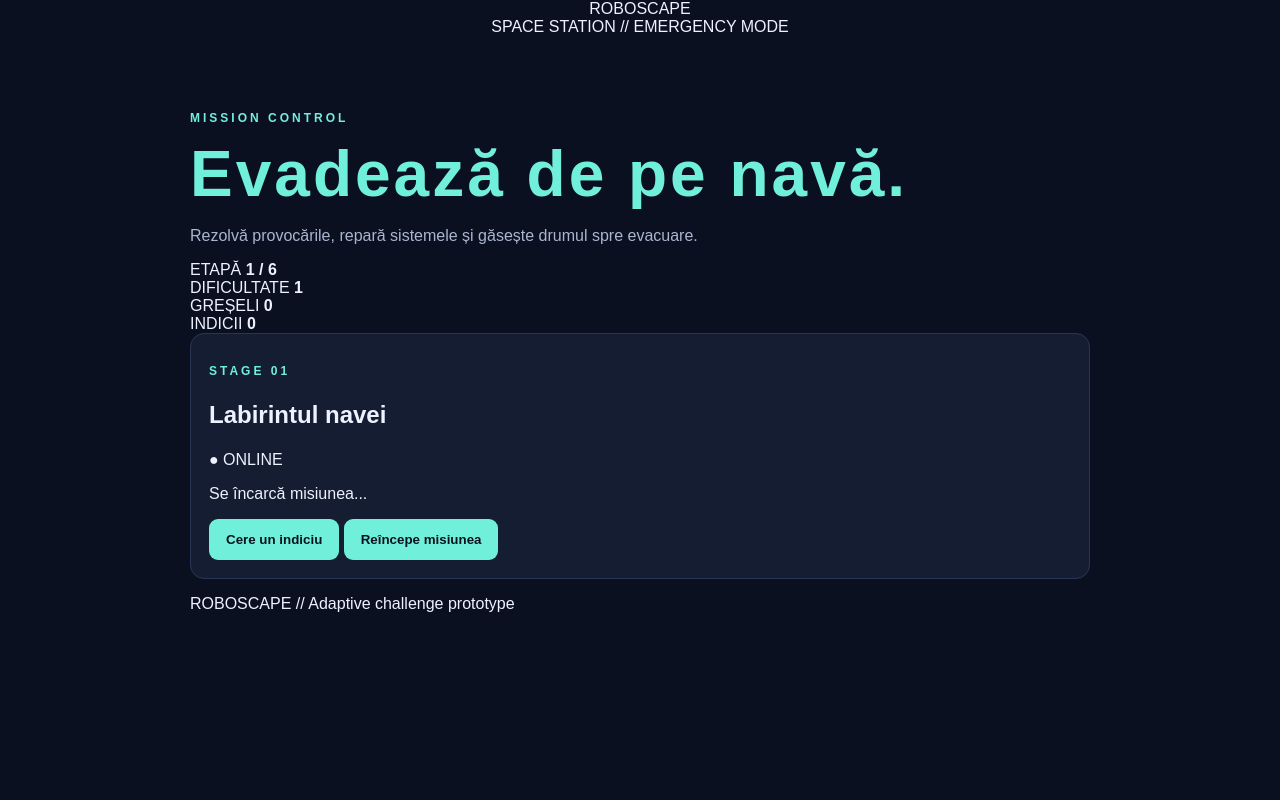
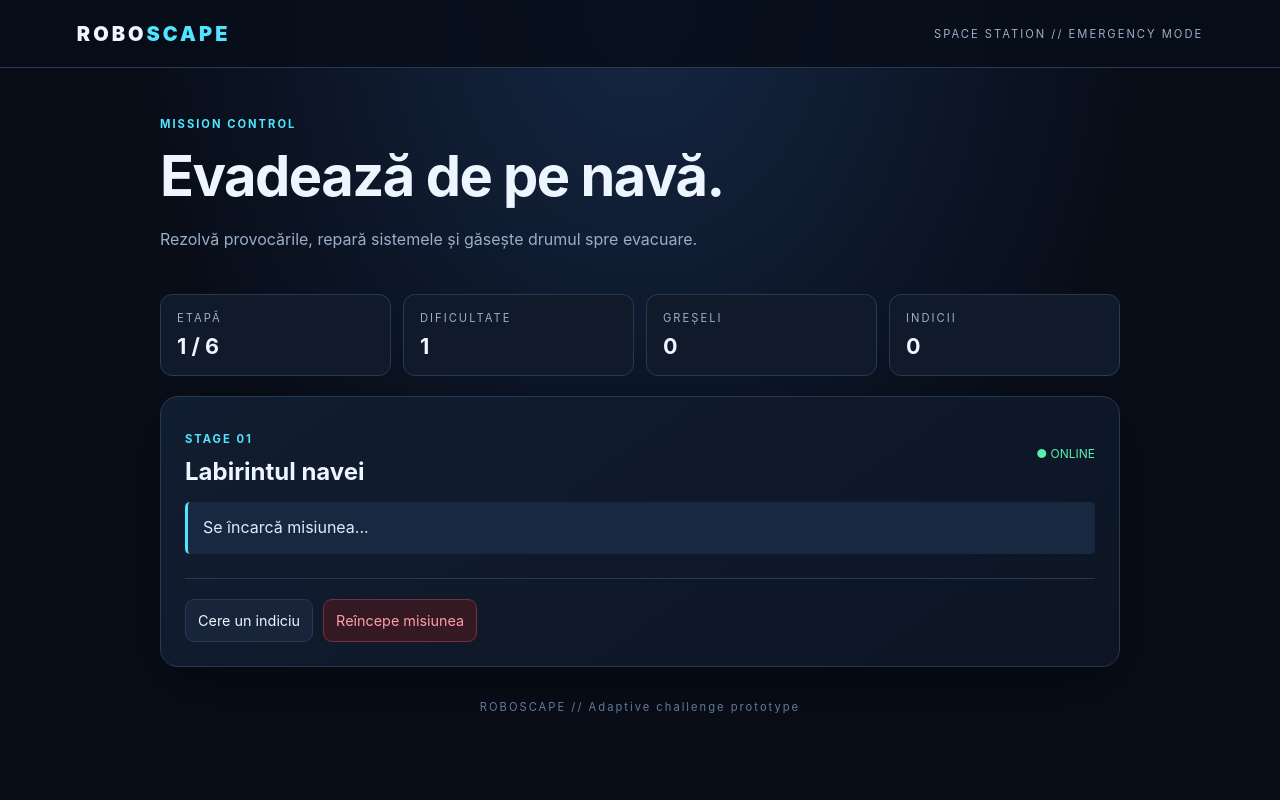
Before and after one commit to maria-patrascu6/RoboscapeM, a Flask app: page / in a window 1280 px wide. Run offline with Flask 3, Linux system fonts and the light colour scheme.

Commit message:
Enhance styling with CSS variables and updates
Added CSS variables for theming and improved styles for various elements.

```diff
--- a/static/style.css
+++ b/static/style.css
@@ -1,3 +1,16 @@
+
+:root {
+    --bg: #080d18;
+    --panel: #101a2b;
+    --panel-light: #17243a;
+    --border: #263955;
+    --text: #edf5ff;
+    --muted: #9baec8;
+    --cyan: #51e5ff;
+    --purple: #a78bfa;
+    --red: #ff647c;
+    --green: #5af0b0;
+}
 
 * {
     box-sizing: border-box;
@@ -6,192 +19,416 @@
 body {
     margin: 0;
     min-height: 100vh;
-    background: #0b1020;
-    color: #eef2ff;
-    font-family: Arial, sans-serif;
+    background:
+        radial-gradient(ellipse at 50% 0%, #152744 0%, transparent 55%),
+        var(--bg);
+    color: var(--text);
+    font-family: Inter, "Segoe UI", Arial, sans-serif;
+}
+
+button, input {
+    font: inherit;
+}
+
+button {
+    cursor: pointer;
+}
+
+button:focus-visible, input:focus-visible {
+    outline: 2px solid var(--cyan);
+    outline-offset: 3px;
+}
+
+.topbar {
+    min-height: 68px;
+    display: flex;
+    align-items: center;
+    justify-content: space-between;
+    padding: 0 6%;
+    border-bottom: 1px solid var(--border);
+    background: #080d18d9;
+}
+
+.brand {
+    font-weight: 900;
+    font-size: 1.25rem;
+    letter-spacing: 3px;
+}
+
+.brand span {
+    color: var(--cyan);
+}
+
+.top-label, .eyebrow, .stat span {
+    color: var(--muted);
+    font-size: 0.7rem;
+    letter-spacing: 2px;
 }
 
 .container {
-    width: min(900px, 92%);
+    width: min(960px, 92%);
     margin: 0 auto;
-    padding: 35px 0;
 }
 
-header {
-    text-align: center;
-    margin-bottom: 28px;
+.intro {
+    padding: 38px 0 24px;
+}
+
+.eyebrow {
+    color: var(--cyan);
+    font-weight: 700;
 }
 
 h1 {
-    margin: 8px 0;
-    font-size: clamp(2.5rem, 7vw, 4rem);
-    letter-spacing: 3px;
-    color: #70f0db;
-}
-
-h2 {
-    line-height: 1.4;
+    margin: 10px 0;
+    font-size: clamp(2rem, 5vw, 3.5rem);
+    letter-spacing: -1.5px;
 }
 
 .subtitle {
-    color: #aab5d0;
+    color: var(--muted);
+    line-height: 1.7;
 }
 
-.eyebrow {
-    color: #70f0db;
-    font-size: 0.75rem;
-    letter-spacing: 3px;
-    font-weight: bold;
+.stats {
+    display: grid;
+    grid-template-columns: repeat(4, 1fr);
+    gap: 12px;
+    margin-bottom: 20px;
 }
 
-.status {
-    display: grid;
-    grid-template-columns: repeat(4, 1fr);
-    gap: 10px;
-    margin-bottom: 18px;
+.stat {
+    background: var(--panel);
+    border: 1px solid var(--border);
+    border-radius: 12px;
+    padding: 16px;
 }
 
-.status > div,
-.game-panel {
-    background: #151d33;
-    border: 1px solid #293653;
-    border-radius: 14px;
-    padding: 18px;
+.stat span, .stat strong {
+    display: block;
 }
 
-.status > div {
+.stat strong {
+    font-size: 1.35rem;
+    margin-top: 8px;
+}
+
+.game-panel {
+    padding: 24px;
+    background: linear-gradient(145deg, #111d30, #0d1524);
+    border: 1px solid var(--border);
+    border-radius: 18px;
+    box-shadow: 0 18px 60px #0005;
+}
+
+.panel-heading {
+    display: flex;
+    align-items: center;
+    justify-content: space-between;
+    gap: 16px;
+}
+
+.panel-heading h2 {
+    margin: 8px 0 0;
+    font-size: 1.5rem;
+}
+
+.live-indicator {
+    color: var(--green);
+    font-size: 0.75rem;
+    white-space: nowrap;
+}
+
+.feedback {
+    background: #192841;
+    border-left: 3px solid var(--cyan);
+    border-radius: 5px;
+    padding: 13px 15px;
+    line-height: 1.6;
+    color: #dcecff;
+}
+
+.game-content {
+    padding: 12px 0;
     text-align: center;
 }
 
-.label {
-    display: block;
-    color: #9ba9c8;
-    font-size: 0.7rem;
-    margin-bottom: 8px;
+.game-description {
+    color: var(--muted);
+    line-height: 1.6;
 }
 
-.status strong {
-    font-size: 1.4rem;
-    color: #70f0db;
-}
-
-#gameArea {
-    margin: 25px 0;
+.maze, .security-grid, .circuit-grid {
+    display: grid;
+    gap: 5px;
+    width: min(100%, 420px);
+    margin: 20px auto;
 }
 
 .maze {
-    display: grid;
-    grid-template-columns: repeat(5, minmax(0, 1fr));
-    gap: 5px;
-    max-width: 390px;
-    margin: 20px auto;
+    grid-template-columns: repeat(7, minmax(0, 1fr));
 }
 
-.cell {
+.maze-cell {
     aspect-ratio: 1;
-    display: grid;
-    place-items: center;
-    background: #27344e;
-    border-radius: 7px;
-    font-size: clamp(1rem, 4vw, 1.6rem);
+    border: 1px solid #253854;
+    border-radius: 5px;
+    background: #15243a;
+    color: var(--cyan);
+    font-size: clamp(0.7rem, 2vw, 1.15rem);
 }
 
-.cell.wall {
-    background: #080d19;
-    border: 1px solid #34405a;
+.maze-cell.wall {
+    background: #050a12;
+    border-color: #0b1422;
 }
 
-.cell.exit {
-    background: #164d48;
+.maze-cell.exit {
+    background: #15533f;
+    color: #9fffd7;
+}
+
+.maze-cell.player {
+    background: #125d78;
+    border-color: var(--cyan);
+    box-shadow: 0 0 14px #51e5ff55;
 }
 
 .controls {
     display: grid;
-    grid-template-columns: repeat(3, 58px);
+    grid-template-columns: repeat(3, 52px);
+    gap: 7px;
     justify-content: center;
-    gap: 7px;
+    margin: 18px auto;
 }
 
-button {
-    cursor: pointer;
-    border: 0;
+.control-button, .secondary-button, .danger-button,
+.primary-button, .symbol-button, .color-button, .circuit-tile {
+    border: 1px solid var(--border);
+    color: var(--text);
+    background: var(--panel-light);
     border-radius: 9px;
-    padding: 13px 17px;
-    background: #70f0db;
-    color: #09131e;
-    font-weight: bold;
+    padding: 12px;
+    transition: background 0.15s, transform 0.15s;
 }
 
-.controls button {
-    font-size: 1.2rem;
+.control-button:hover, .secondary-button:hover,
+.primary-button:hover, .symbol-button:hover,
+.color-button:hover, .circuit-tile:hover {
+    background: #243957;
 }
 
-button:hover {
-    filter: brightness(1.1);
+.control-button:active, .circuit-tile:active {
+    transform: scale(0.96);
 }
 
-.secondary {
-    background: #283651;
-    color: #eef2ff;
+.empty-control {
+    visibility: hidden;
 }
 
-#answerInput {
-    width: 100%;
-    max-width: 360px;
-    padding: 13px;
-    border-radius: 8px;
-    border: 1px solid #52617f;
-    background: #0b1020;
-    color: white;
-    font-size: 1rem;
-    margin: 10px 0;
+.memory-sequence {
+    display: flex;
+    justify-content: center;
+    flex-wrap: wrap;
+    gap: 12px;
+    margin: 24px 0;
 }
 
-.core-message {
-    display: flex;
-    gap: 15px;
-    align-items: flex-start;
-    background: #0d2930;
-    border-left: 3px solid #70f0db;
-    padding: 12px 16px;
-    border-radius: 5px;
+.memory-symbol {
+    display: grid;
+    place-items: center;
+    width: 56px;
+    height: 56px;
+    border: 1px solid var(--cyan);
+    border-radius: 12px;
+    background: #112b42;
+    color: var(--cyan);
+    font-size: 1.8rem;
 }
 
-.core-message span {
-    color: #70f0db;
-    font-weight: bold;
+.timer {
+    color: #ffbd66;
+    font-size: 1.25rem;
+    font-weight: 800;
 }
 
-.core-message p {
-    margin: 0;
-    line-height: 1.5;
+.symbol-buttons, .wire-buttons {
+    display: flex;
+    flex-wrap: wrap;
+    justify-content: center;
+    gap: 10px;
+    margin: 18px 0;
 }
 
-.actions {
+.symbol-button {
+    min-width: 60px;
+    min-height: 60px;
+    font-size: 1.8rem;
+}
+
+.color-button {
+    min-width: 100px;
+    font-weight: 700;
+}
+
+.color-button:disabled {
+    opacity: 0.4;
+    cursor: not-allowed;
+}
+
+.blue { background: #1559bb; }
+.yellow { background: #8a6a05; }
+.purple { background: #6939a9; }
+.green { background: #14724e; }
+.red { background: #9b2b41; }
+
+.security-grid {
+    grid-template-columns: repeat(5, minmax(0, 1fr));
+    max-width: 320px;
+}
+
+.security-cell {
+    aspect-ratio: 1;
+    border-radius: 7px;
+    background: #14243a;
+    border: 1px solid var(--border);
+    color: var(--cyan);
+    font-size: 1.1rem;
+}
+
+.security-cell.wall {
+    background: #050a12;
+}
+
+.security-cell.player {
+    background: #125d78;
+    border-color: var(--cyan);
+}
+
+.security-cell.exit {
+    background: #15533f;
+}
+
+.answer-form {
+    display: flex;
+    justify-content: center;
+    gap: 10px;
+    margin: 20px auto;
+    max-width: 360px;
+}
+
+.answer-form input {
+    min-width: 0;
+    width: 100%;
+    border: 1px solid var(--border);
+    border-radius: 9px;
+    padding: 12px;
+    background: #091321;
+    color: white;
+}
+
+.primary-button {
+    background: #075d77;
+    border-color: var(--cyan);
+    font-weight: 700;
+}
+
+.circuit-grid {
+    grid-template-columns: repeat(4, minmax(0, 1fr));
+    max-width: 360px;
+}
+
+.circuit-tile {
+    aspect-ratio: 1;
+    display: grid;
+    place-items: center;
+    font-size: clamp(1.5rem, 5vw, 2.5rem);
+    color: var(--cyan);
+    padding: 5px;
+}
+
+.circuit-tile .pipe {
+    display: block;
+    transform: rotate(0deg);
+    transition: transform 0.15s;
+}
+
+.circuit-tile.straight .pipe {
+    font-size: 2.2rem;
+}
+
+.circuit-tile.elbow .pipe {
+    font-size: 2.2rem;
+}
+
+.circuit-legend {
+    color: var(--muted);
+    font-size: 0.85rem;
+    line-height: 1.7;
+}
+
+.panel-actions {
     display: flex;
     flex-wrap: wrap;
     gap: 10px;
-    margin-top: 20px;
+    margin-top: 24px;
+    padding-top: 20px;
+    border-top: 1px solid var(--border);
 }
 
-footer {
-    margin-top: 25px;
+.secondary-button, .danger-button {
+    font-size: 0.9rem;
+}
+
+.danger-button {
+    color: #ff9eaa;
+    border-color: #733142;
+    background: #341923;
+}
+
+.victory {
+    padding: 30px 10px;
+}
+
+.victory-icon {
+    font-size: 4rem;
+}
+
+.victory h3 {
+    color: var(--green);
+    font-size: 2rem;
+}
+
+.footer-note {
+    padding: 22px 0 35px;
     text-align: center;
-    color: #74819d;
+    color: #657a98;
     font-size: 0.7rem;
     letter-spacing: 2px;
 }
 
-@media (max-width: 500px) {
-    .status > div {
-        padding: 12px 5px;
+@media (max-width: 600px) {
+    .top-label {
+        display: none;
     }
 
-    .status strong {
-        font-size: 1.1rem;
+    .stats {
+        grid-template-columns: repeat(2, 1fr);
     }
 
-    .actions button {
-        flex: 1;
+    .game-panel {
+        padding: 16px;
+    }
+
+    .panel-heading h2 {
+        font-size: 1.2rem;
+    }
+
+    .maze, .security-grid {
+        gap: 3px;
+    }
+
+    .color-button {
+        min-width: 82px;
     }
 }
```
